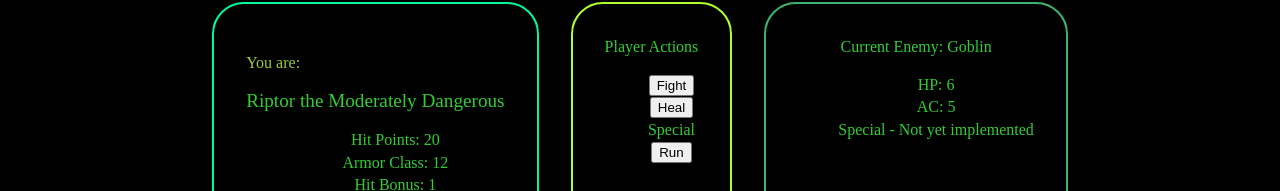
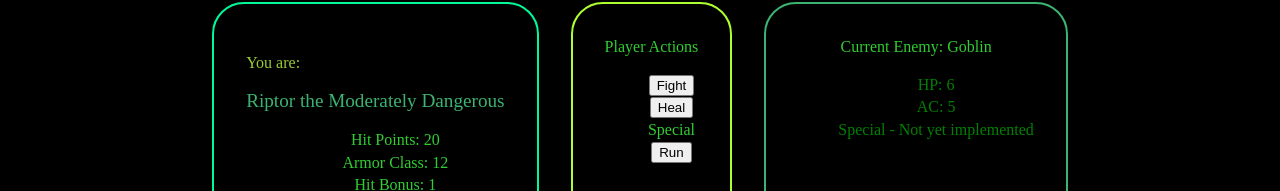
Before and after one commit to MustardJoe/rpg-combat-engine, a React app: page / in a window 1280 px wide. Shown: the part 527-718 px from the top of the page. Built offline with nearby package versions, Linux system fonts and the light colour scheme; a web font is replaced by a local one.

Commit message:
some style tweaks

```diff
--- a/src/components/enemystats/enemystats.css
+++ b/src/components/enemystats/enemystats.css
@@ -9,4 +9,5 @@
 
 .statsList {
   list-style: none;
+  color: green;
 }
--- a/src/components/playerstats/playerstats.css
+++ b/src/components/playerstats/playerstats.css
@@ -1,5 +1,6 @@
 .name {
   font-size: larger;
+  color: mediumseagreen;
 }
 
 .yourStatsWindow {
```
